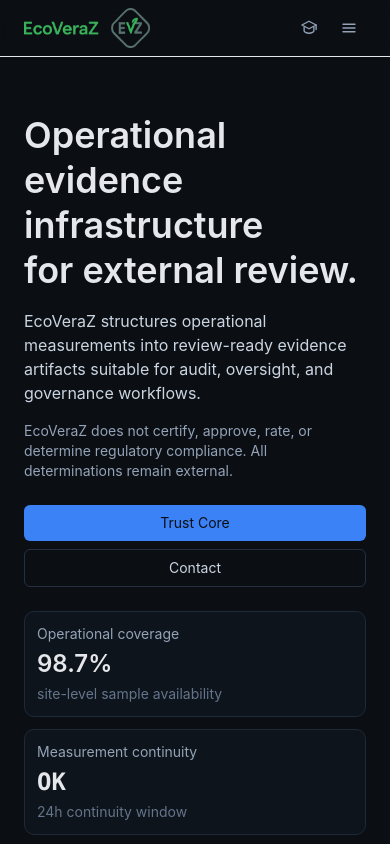
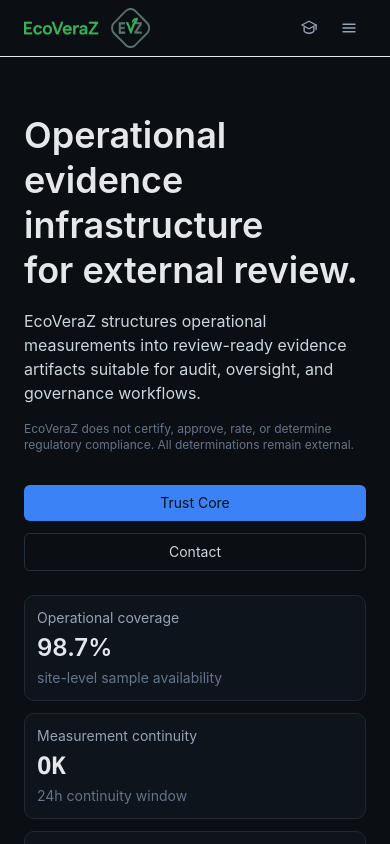
Before and after one commit to AbrahamBollarapu/ecoveraz-public-website, a Next.js app: page / in a window 390 px wide. Shown: the top 844 px of the page. Built offline with nearby package versions, Linux system fonts and the light colour scheme.

Commit message:
chore: homepage mobile micro-polish (disclaimer + CTA spacing)

```diff
--- a/app/page.tsx
+++ b/app/page.tsx
@@ -53,12 +53,14 @@
               workflows.
             </p>
 
-            <p className="mt-4 text-sm text-text-300">
+            {/* (2) Micro-polish: demote disclaimer on mobile only */}
+            <p className="mt-4 text-xs text-text-400 md:text-sm md:text-text-300">
               EcoVeraZ does not certify, approve, rate, or determine regulatory
               compliance. All determinations remain external.
             </p>
 
-            <div className="mt-6 flex flex-col gap-2 sm:flex-row sm:items-center sm:gap-2">
+            {/* (3) Micro-polish: increase CTA breathing room + spacing */}
+            <div className="mt-8 flex flex-col gap-3 sm:flex-row sm:items-center sm:gap-2">
               <LinkButton href="/trust-core" variant="primary">
                 Trust Core
               </LinkButton>
```
